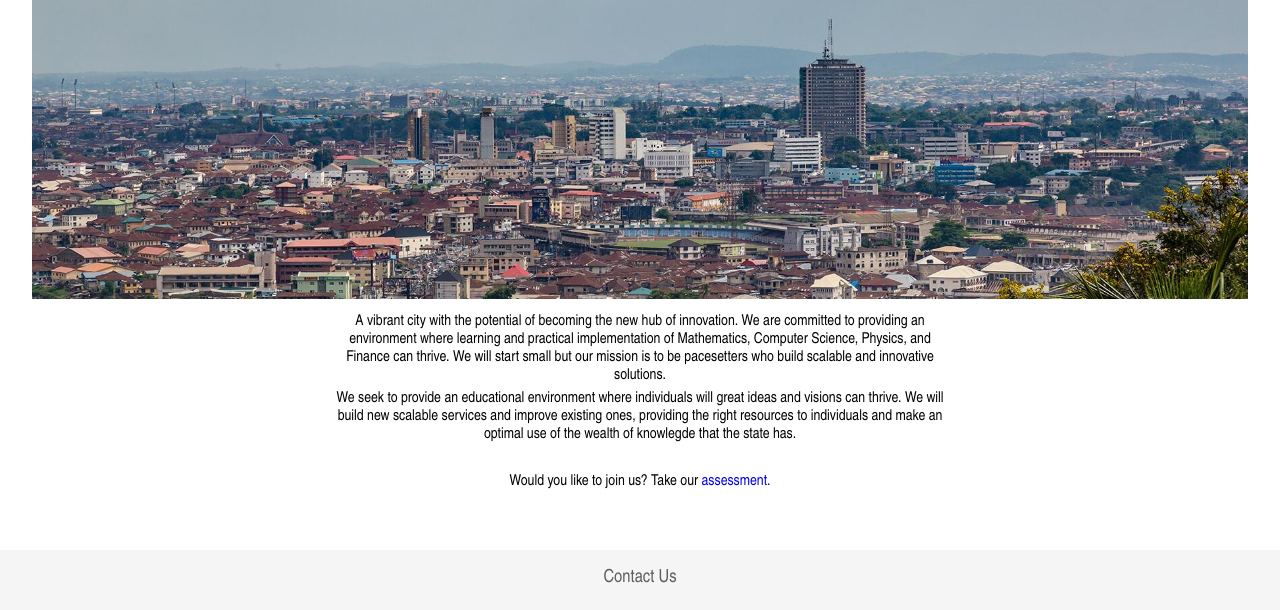
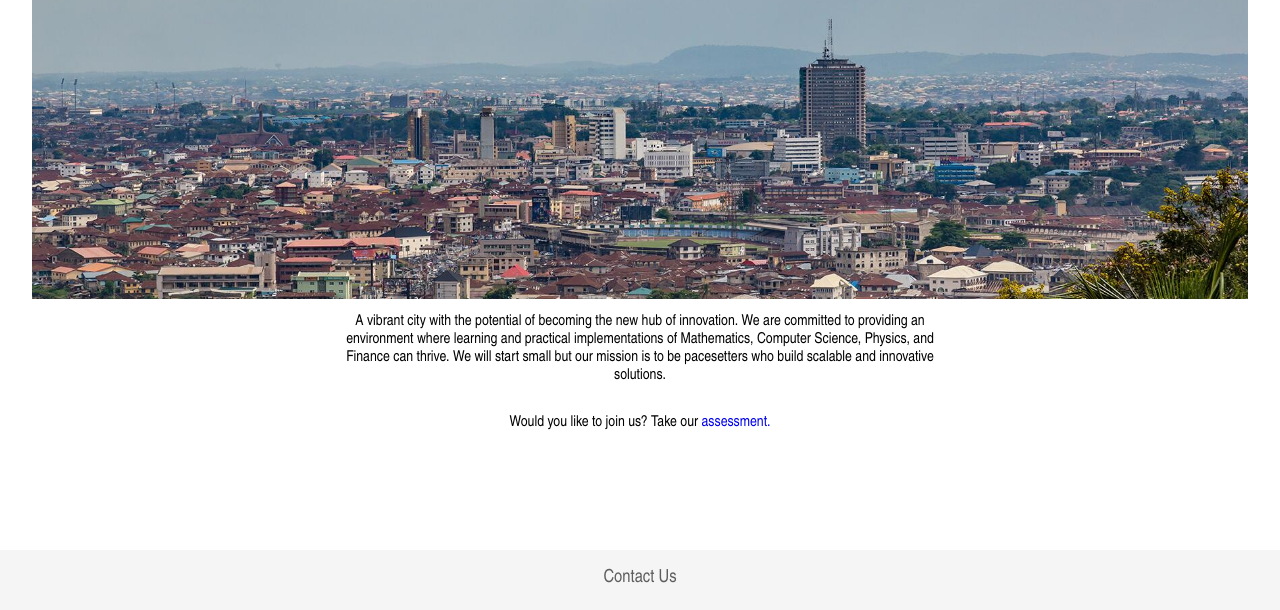
Before and after one commit to TheFactory001/learningPortal, a Flask app: page / in a window 1280 px wide. Shown: the part 190-800 px from the top of the page. Run offline with Flask 2, Linux system fonts and the light colour scheme; some libraries are stand-ins or nearby versions; some web fonts are replaced.

Commit message:
Fix message

```diff
--- a/templates/launch.html
+++ b/templates/launch.html
@@ -16,15 +16,9 @@
   <p>
     A vibrant city with the potential of becoming the new hub of innovation. We
     are committed to providing an environment where learning and practical
-    implementation of Mathematics, Computer Science, Physics, and Finance can
+    implementations of Mathematics, Computer Science, Physics, and Finance can
     thrive. We will start small but our mission is to be pacesetters who build
     scalable and innovative solutions.
-  </p>
-  <p>
-    We seek to provide an educational environment where individuals will great
-    ideas and visions can thrive. We will build new scalable services and
-    improve existing ones, providing the right resources to individuals and make
-    an optimal use of the wealth of knowlegde that the state has.
   </p>
   <div class="joinUs">
     <p>
```
